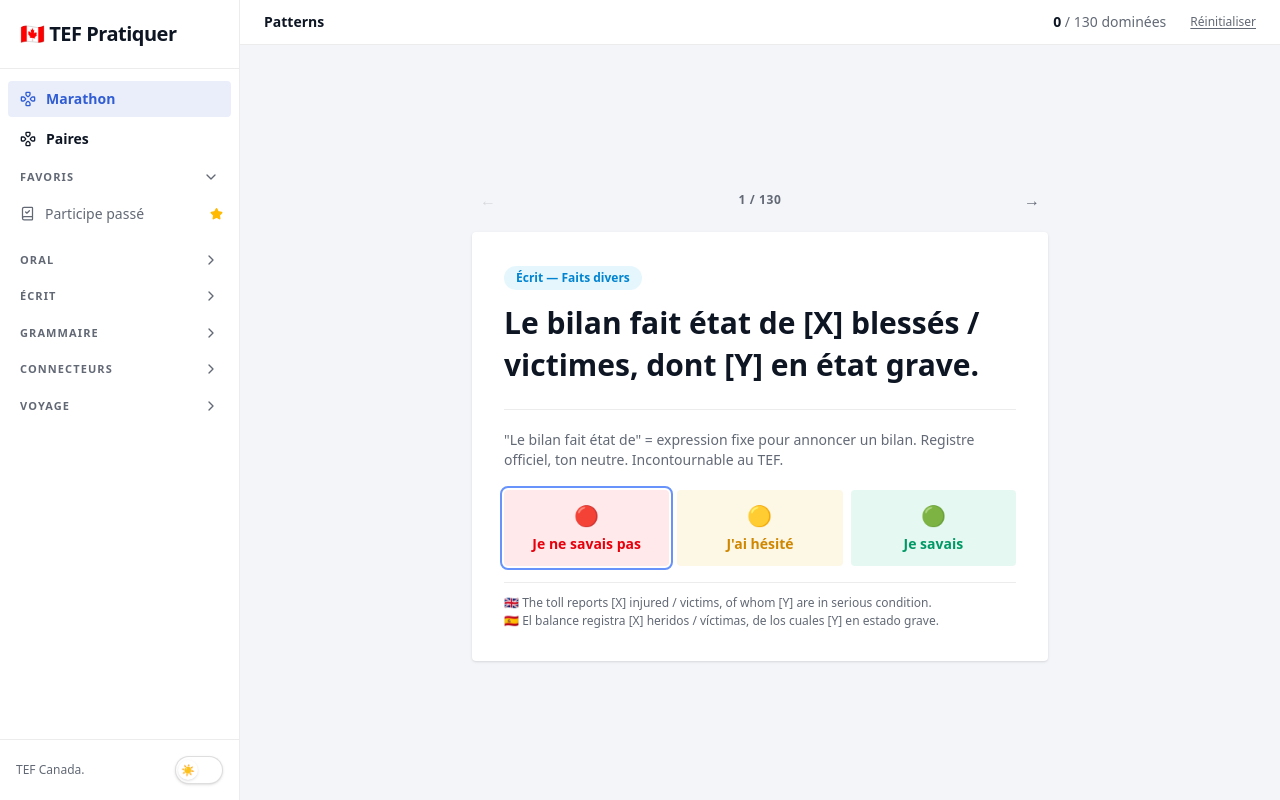
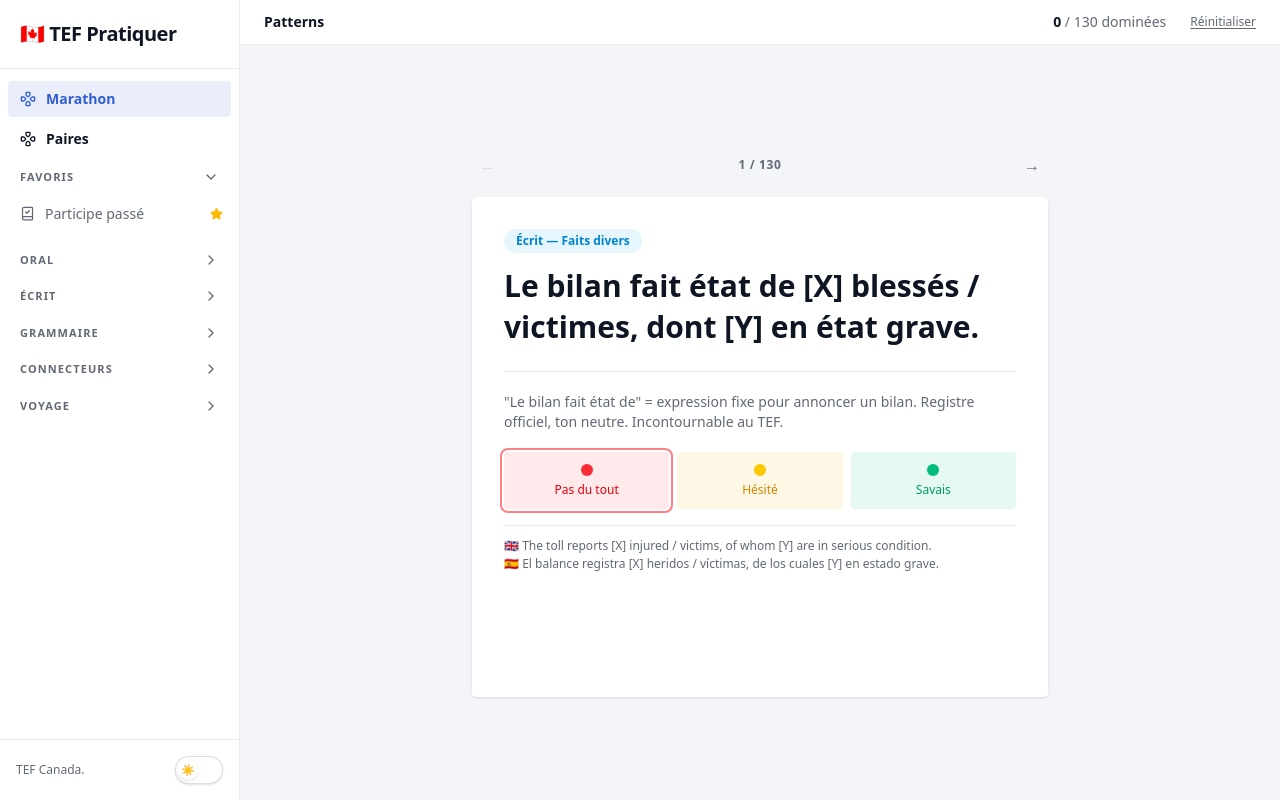
Before and after one commit to diegovelasquezweb/FrenchTest, a React (Vite) app: page / in a window 1280 px wide. Built offline with nearby package versions, Linux system fonts and the light colour scheme.

Commit message:
update test

```diff
--- a/src/App.tsx
+++ b/src/App.tsx
@@ -853,7 +853,7 @@ export default function App() {
 
           {/* QUIZ / FLASHCARD SCREENS */}
           {appMode !== "home" && (
-            <div className="w-full px-3 py-4 md:flex md:min-h-full md:items-center md:justify-center md:px-4 md:py-8">
+            <div className="flex min-h-full w-full items-center justify-center px-3 py-4 md:px-4 md:py-8">
 
               {/* PARTICIPE */}
               {appMode === "participe" && (
--- a/src/components/FlashcardView.tsx
+++ b/src/components/FlashcardView.tsx
@@ -1,8 +1,18 @@
-import { useEffect, useRef } from "react";
+import { useEffect, useRef, useState } from "react";
 import * as Popover from "@radix-ui/react-popover";
 import { HelpCircle } from "lucide-react";
 import type { Flashcard, FlashcardRating } from "../types";
 import { SwipeCard } from "./SwipeCard";
+
+type FlashColor = "red" | "yellow" | "emerald" | null;
+
+const FLASH_DURATION_MS = 280;
+
+const FLASH_RING: Record<Exclude<FlashColor, null>, string> = {
+  red:     "ring-red-300 dark:ring-red-500/50",
+  yellow:  "ring-yellow-300 dark:ring-yellow-400/50",
+  emerald: "ring-emerald-300 dark:ring-emerald-500/50",
+};
 
 const CATEGORY_LABEL: Record<Flashcard["category"], string> = {
   oral: "Oral — Interaction",
@@ -36,10 +46,28 @@ interface FlashcardViewProps {
 
 export function FlashcardView({ card, index, total, canGoBack, onRate, onBack, onSkip }: FlashcardViewProps) {
   const firstRatingRef = useRef<HTMLButtonElement>(null);
+  const [flash, setFlash] = useState<FlashColor>(null);
+  const pending = useRef(false);
 
   useEffect(() => {
     firstRatingRef.current?.focus();
   }, [index]);
+
+  // Clear flash overlay whenever a new card renders.
+  useEffect(() => { setFlash(null); pending.current = false; }, [card.id]);
+
+  function triggerRate(r: FlashcardRating) {
+    if (pending.current) return;
+    pending.current = true;
+    setFlash(r === 2 ? "emerald" : r === 0 ? "red" : "yellow");
+    window.setTimeout(() => onRate(r), FLASH_DURATION_MS);
+  }
+
+  function triggerSkip() {
+    if (pending.current) return;
+    pending.current = true;
+    window.setTimeout(onSkip, 80);
+  }
 
   return (
     <div className="mx-auto w-full max-w-xl">
@@ -109,14 +137,14 @@ export function FlashcardView({ card, index, total, canGoBack, onRate, onBack, o
       </div>
 
       <SwipeCard
-        className="rounded-(--radius-card) bg-(--color-surface) p-4 shadow-sm sm:p-8"
+        className={`relative flex min-h-110 flex-col rounded-(--radius-card) bg-(--color-surface) p-4 shadow-sm sm:min-h-125 sm:p-8 transition-shadow duration-150 ease-out ${flash ? `ring-4 ${FLASH_RING[flash]} animate-flash-shake` : ""}`}
         resetKey={card.id}
-        onSwipeRight={() => onRate(0)}
-        onSwipeLeft={() => onRate(2)}
-        onSwipeDown={onSkip}
-        onSwipeUp={() => onRate(1)}
+        onSwipeRight={() => triggerRate(0)}
+        onSwipeLeft={() => triggerRate(2)}
+        onSwipeDown={triggerSkip}
+        onSwipeUp={() => triggerRate(1)}
       >
-        <span className={`inline-block rounded-full px-3 py-1 text-xs font-semibold ${CATEGORY_COLOR[card.category]}`}>
+        <span className={`w-fit rounded-full px-3 py-1 text-xs font-semibold ${CATEGORY_COLOR[card.category]}`}>
           {CATEGORY_LABEL[card.category]}
         </span>
 
@@ -133,27 +161,27 @@ export function FlashcardView({ card, index, total, canGoBack, onRate, onBack, o
             <button
               ref={firstRatingRef}
               type="button"
-              onClick={() => onRate(0)}
-              className="flex flex-col items-center gap-1 rounded-(--radius-button) bg-red-500/10 px-3 py-3 text-sm font-semibold text-red-600 transition-colors duration-150 hover:bg-red-500/20 focus-visible:outline-2 focus-visible:outline-offset-2 focus-visible:outline-(--color-ring) dark:text-red-400"
+              onClick={() => triggerRate(0)}
+              className="flex flex-col items-center justify-center gap-1.5 rounded-(--radius-button) bg-red-500/10 px-2 py-3 text-xs font-medium text-red-600 transition-colors duration-150 hover:bg-red-500/15 focus-visible:outline-2 focus-visible:outline-offset-2 focus-visible:outline-red-500/60 dark:text-red-400"
             >
-              <span className="text-xl">🔴</span>
-              <span>Je ne savais pas</span>
+              <span className="inline-block h-3 w-3 rounded-full bg-red-500" aria-hidden="true" />
+              <span className="leading-tight">Pas du tout</span>
             </button>
             <button
               type="button"
-              onClick={() => onRate(1)}
-              className="flex flex-col items-center gap-1 rounded-(--radius-button) bg-yellow-500/10 px-3 py-3 text-sm font-semibold text-yellow-600 transition-colors duration-150 hover:bg-yellow-500/20 focus-visible:outline-2 focus-visible:outline-offset-2 focus-visible:outline-(--color-ring) dark:text-yellow-400"
+              onClick={() => triggerRate(1)}
+              className="flex flex-col items-center justify-center gap-1.5 rounded-(--radius-button) bg-yellow-500/10 px-2 py-3 text-xs font-medium text-yellow-600 transition-colors duration-150 hover:bg-yellow-500/15 focus-visible:outline-2 focus-visible:outline-offset-2 focus-visible:outline-yellow-500/60 dark:text-yellow-400"
             >
-              <span className="text-xl">🟡</span>
-              <span>J'ai hésité</span>
+              <span className="inline-block h-3 w-3 rounded-full bg-yellow-400" aria-hidden="true" />
+              <span className="leading-tight">Hésité</span>
             </button>
             <button
               type="button"
-              onClick={() => onRate(2)}
-              className="flex flex-col items-center gap-1 rounded-(--radius-button) bg-emerald-500/10 px-3 py-3 text-sm font-semibold text-emerald-600 transition-colors duration-150 hover:bg-emerald-500/20 focus-visible:outline-2 focus-visible:outline-offset-2 focus-visible:outline-(--color-ring) dark:text-emerald-400"
+              onClick={() => triggerRate(2)}
+              className="flex flex-col items-center justify-center gap-1.5 rounded-(--radius-button) bg-emerald-500/10 px-2 py-3 text-xs font-medium text-emerald-600 transition-colors duration-150 hover:bg-emerald-500/15 focus-visible:outline-2 focus-visible:outline-offset-2 focus-visible:outline-emerald-500/60 dark:text-emerald-400"
             >
-              <span className="text-xl">🟢</span>
-              <span>Je savais</span>
+              <span className="inline-block h-3 w-3 rounded-full bg-emerald-500" aria-hidden="true" />
+              <span className="leading-tight">Savais</span>
             </button>
           </div>
 
--- a/src/index.css
+++ b/src/index.css
@@ -59,3 +59,14 @@
     -moz-osx-font-smoothing: grayscale;
   }
 }
+
+@keyframes flash-shake {
+  0%   { transform: translateX(0); }
+  25%  { transform: translateX(-2px); }
+  75%  { transform: translateX(2px); }
+  100% { transform: translateX(0); }
+}
+
+.animate-flash-shake {
+  animation: flash-shake 180ms ease-in-out;
+}
```
